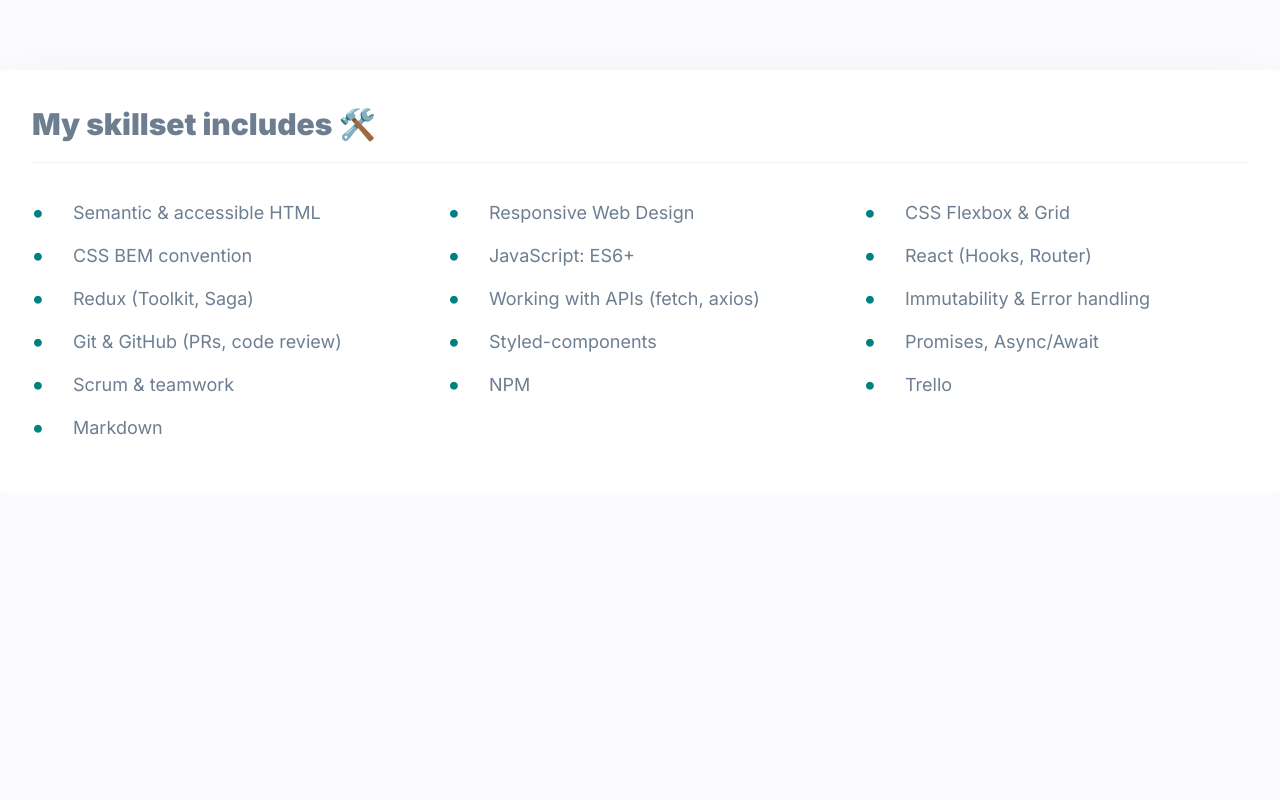
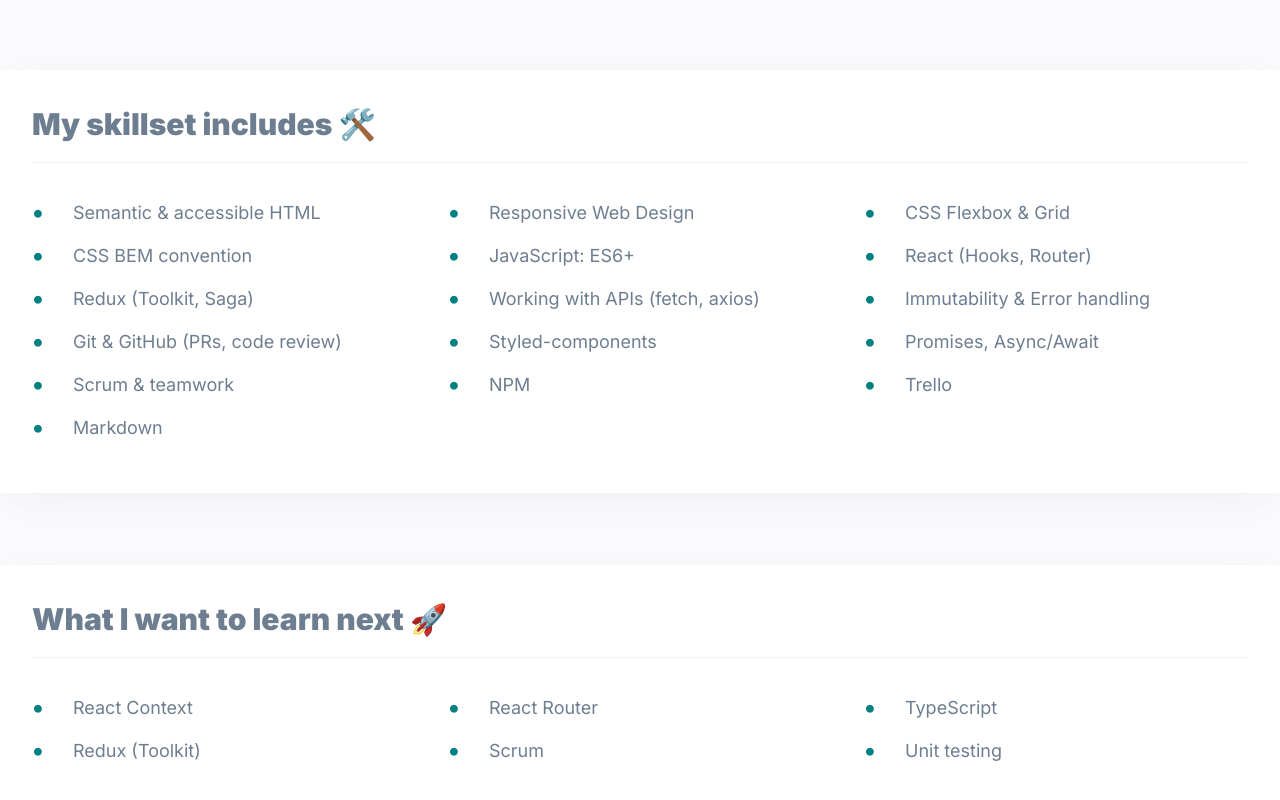
Before and after one commit to AnnaCzerwonka/personal-homepage, a React (Create React App) app: page / in a window 1280 px wide. Shown: the part 501-1301 px from the top of the page. Before the commit the page ends 994 px from the top, so only its background shows below. Built offline with nearby package versions, Linux system fonts and the light colour scheme.

Commit message:
Add ToLearn section

```diff
--- a/src/App.js
+++ b/src/App.js
@@ -1,5 +1,6 @@
 import { Header } from "./features/Header";
 import { Skills } from "./features/Skills";
+import { ToLearn } from "./features/ToLearn";
 import { GlobalStyle } from "./GlobalStyle";
 import { ThemeProvider } from "styled-components";
 import { theme } from "./theme";
@@ -10,6 +11,7 @@
       <GlobalStyle />
       <Header />
       <Skills />
+      <ToLearn />
     </ThemeProvider>
   );
 }
--- /dev/null
+++ b/src/features/ToLearn/index.js
@@ -0,0 +1,15 @@
+import { Section, Title, List, ListItem } from "../Skills/styled";
+
+export const ToLearn = () => (
+    <Section>
+        <Title>What I want to learn next 🚀</Title>
+        <List>
+            <ListItem>React Context</ListItem>
+            <ListItem>React Router</ListItem>
+            <ListItem>TypeScript</ListItem>
+            <ListItem>Redux (Toolkit)</ListItem>
+            <ListItem>Scrum</ListItem>
+            <ListItem>Unit testing</ListItem>
+        </List>
+    </Section>
+);
```
